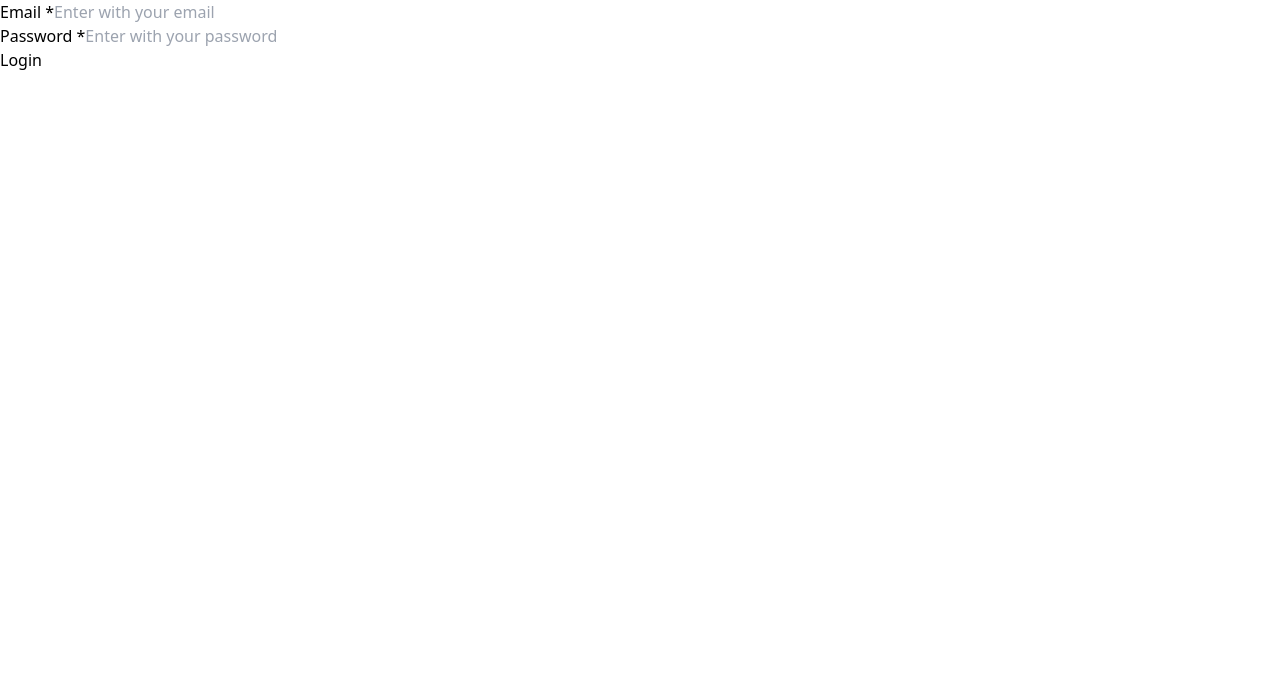
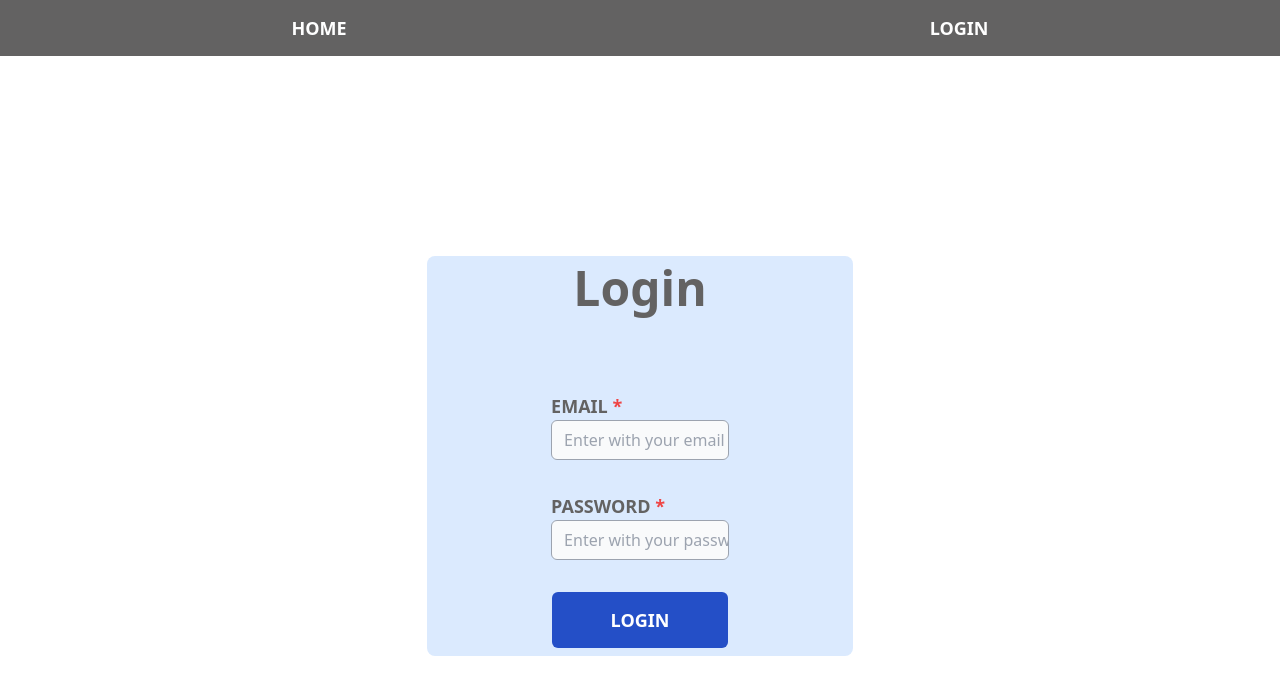
Before and after one commit to PixeLarm12/jukebox-test, a Vue app in the folder front/: page /login in a window 1280 px wide. Shown: the top 694 px of the page. Built offline with nearby package versions, Linux system fonts and the light colour scheme.

Commit message:
Added Home and Login page design

```diff
--- a/front/src/components/utils/NavBar.vue
+++ b/front/src/components/utils/NavBar.vue
@@ -1,5 +1,5 @@
 <template>
-    <nav class="h-14 w-screen bg-blue-400 flex flex-row justify-around items-center">
+    <nav class="h-14 w-screen bg-default-gray flex flex-row justify-around items-center">
         <router-link class="nav-item" :to="{ name: 'home' }">Home</router-link>
 
         <router-link v-if="isUserAuth" class="nav-item" :to="{ name: 'taskCreate' }">Create</router-link>
@@ -33,12 +33,10 @@ export default {
     methods: {
         async logout() {
             await axios.get("http://localhost/api/logout", { headers: {"Authorization": 'Bearer ' + localStorage.getItem('jwt_token')} })
-                .then(response => {
-                    if(response) {
-                        localStorage.removeItem("jwt_token")
+                .then(() => {
+                    localStorage.removeItem("jwt_token")
 
-                        this.$router.push({ name: "login" })
-                    }
+                    this.$router.go(this.$router.currentRoute);
                 })
                 .catch(error => console.log(error));
         }
--- a/front/src/css/app.css
+++ b/front/src/css/app.css
@@ -5,5 +5,13 @@
 @tailwind utilities;
 
 .nav-item {
-    @apply hover:underline cursor-pointer font-semibold uppercase text-default-gray;
+    @apply hover:underline cursor-pointer text-lg font-semibold uppercase text-white;
 }
+
+.btn-primary {
+    @apply w-44 h-14 bg-default-blue text-lg uppercase font-bold text-white rounded-md hover:bg-blue-600 flex justify-center items-center;
+}
+
+.default-input {
+    @apply w-full border border-gray-400 rounded-md h-10 pl-3 bg-gray-50 focus:bg-gray-200 hover:bg-gray-200;
+}
--- a/front/src/css/build.css
+++ b/front/src/css/build.css
@@ -556,6 +556,10 @@ video {
   --tw-contain-style:  ;
 }
 
+.col-span-12{
+  grid-column: span 12 / span 12;
+}
+
 .flex{
   display: flex;
 }
@@ -564,32 +568,60 @@ video {
   display: table;
 }
 
+.grid{
+  display: grid;
+}
+
 .h-14{
   height: 3.5rem;
 }
 
-.min-h-screen{
-  min-height: 100vh;
-}
-
-.min-h-\[100vgh\]{
-  min-height: 100vgh;
+.h-full{
+  height: 100%;
 }
 
 .min-h-\[100vh\]{
   min-height: 100vh;
 }
 
+.min-h-\[60vh\]{
+  min-height: 60vh;
+}
+
+.min-h-\[80vh\]{
+  min-height: 80vh;
+}
+
+.min-h-\[50vh\]{
+  min-height: 50vh;
+}
+
+.w-5\/12{
+  width: 41.666667%;
+}
+
+.w-6\/12{
+  width: 50%;
+}
+
+.w-full{
+  width: 100%;
+}
+
 .w-screen{
   width: 100vw;
 }
 
-.w-\[80vw\]{
-  width: 80vw;
+.w-3\/12{
+  width: 25%;
 }
 
-.w-\[screen\]{
-  width: screen;
+.w-4\/12{
+  width: 33.333333%;
+}
+
+.grid-cols-12{
+  grid-template-columns: repeat(12, minmax(0, 1fr));
 }
 
 .flex-row{
@@ -600,46 +632,195 @@ video {
   flex-direction: column;
 }
 
+.place-content-center{
+  place-content: center;
+}
+
+.place-items-center{
+  place-items: center;
+}
+
+.items-start{
+  align-items: flex-start;
+}
+
 .items-center{
   align-items: center;
+}
+
+.justify-start{
+  justify-content: flex-start;
 }
 
 .justify-center{
   justify-content: center;
 }
 
-.justify-between{
-  justify-content: space-between;
-}
-
 .justify-around{
   justify-content: space-around;
 }
 
-.bg-blue-400{
-  --tw-bg-opacity: 1;
-  background-color: rgb(96 165 250 / var(--tw-bg-opacity));
+.gap-8{
+  gap: 2rem;
 }
 
-.px-3{
-  padding-left: 0.75rem;
-  padding-right: 0.75rem;
+.gap-x-12{
+  -moz-column-gap: 3rem;
+       column-gap: 3rem;
 }
 
-.px-12{
-  padding-left: 3rem;
-  padding-right: 3rem;
+.rounded-md{
+  border-radius: 0.375rem;
+}
+
+.rounded-lg{
+  border-radius: 0.5rem;
+}
+
+.border{
+  border-width: 1px;
+}
+
+.border-default-blue{
+  --tw-border-opacity: 1;
+  border-color: rgb(36 79 199 / var(--tw-border-opacity));
+}
+
+.bg-default-gray{
+  --tw-bg-opacity: 1;
+  background-color: rgb(99 98 98 / var(--tw-bg-opacity));
+}
+
+.bg-blue-300{
+  --tw-bg-opacity: 1;
+  background-color: rgb(147 197 253 / var(--tw-bg-opacity));
+}
+
+.bg-blue-100{
+  --tw-bg-opacity: 1;
+  background-color: rgb(219 234 254 / var(--tw-bg-opacity));
+}
+
+.py-6{
+  padding-top: 1.5rem;
+  padding-bottom: 1.5rem;
+}
+
+.pb-12{
+  padding-bottom: 3rem;
+}
+
+.text-left{
+  text-align: left;
+}
+
+.text-2xl{
+  font-size: 1.5rem;
+  line-height: 2rem;
+}
+
+.text-4xl{
+  font-size: 2.25rem;
+  line-height: 2.5rem;
+}
+
+.text-lg{
+  font-size: 1.125rem;
+  line-height: 1.75rem;
+}
+
+.text-xl{
+  font-size: 1.25rem;
+  line-height: 1.75rem;
+}
+
+.text-3xl{
+  font-size: 1.875rem;
+  line-height: 2.25rem;
+}
+
+.text-5xl{
+  font-size: 3rem;
+  line-height: 1;
+}
+
+.font-bold{
+  font-weight: 700;
+}
+
+.font-semibold{
+  font-weight: 600;
+}
+
+.uppercase{
+  text-transform: uppercase;
+}
+
+.text-default-gray{
+  --tw-text-opacity: 1;
+  color: rgb(99 98 98 / var(--tw-text-opacity));
+}
+
+.text-red-500{
+  --tw-text-opacity: 1;
+  color: rgb(239 68 68 / var(--tw-text-opacity));
 }
 
 .nav-item{
   cursor: pointer;
+  font-size: 1.125rem;
+  line-height: 1.75rem;
   font-weight: 600;
   text-transform: uppercase;
   --tw-text-opacity: 1;
-  color: rgb(99 98 98 / var(--tw-text-opacity));
+  color: rgb(255 255 255 / var(--tw-text-opacity));
 }
 
 .nav-item:hover{
   -webkit-text-decoration-line: underline;
           text-decoration-line: underline;
 }
+
+.btn-primary{
+  display: flex;
+  height: 3.5rem;
+  width: 11rem;
+  align-items: center;
+  justify-content: center;
+  border-radius: 0.375rem;
+  --tw-bg-opacity: 1;
+  background-color: rgb(36 79 199 / var(--tw-bg-opacity));
+  font-size: 1.125rem;
+  line-height: 1.75rem;
+  font-weight: 700;
+  text-transform: uppercase;
+  --tw-text-opacity: 1;
+  color: rgb(255 255 255 / var(--tw-text-opacity));
+}
+
+.btn-primary:hover{
+  --tw-bg-opacity: 1;
+  background-color: rgb(37 99 235 / var(--tw-bg-opacity));
+}
+
+.default-input{
+  height: 2.5rem;
+  width: 100%;
+  border-radius: 0.375rem;
+  border-width: 1px;
+  --tw-border-opacity: 1;
+  border-color: rgb(156 163 175 / var(--tw-border-opacity));
+  --tw-bg-opacity: 1;
+  background-color: rgb(249 250 251 / var(--tw-bg-opacity));
+  padding-left: 0.75rem;
+}
+
+.default-input:hover{
+  --tw-bg-opacity: 1;
+  background-color: rgb(229 231 235 / var(--tw-bg-opacity));
+}
+
+.default-input:focus{
+  --tw-bg-opacity: 1;
+  background-color: rgb(229 231 235 / var(--tw-bg-opacity));
+}
--- a/front/src/pages/Home.vue
+++ b/front/src/pages/Home.vue
@@ -1,17 +1,17 @@
 <template>
     <page-template>
-        <div class="">
-            <h1>Welcome Home!</h1>
+        <div class="w-full min-h-[80vh] flex flex-col justify-center items-center">
+            <h1 class="text-default-gray uppercase text-4xl">Welcome Home!</h1>
 
-            <ul>
-                <li>
-                    <router-link :to="{name: 'taskCreate'}">Create Task</router-link>
-                </li>
+            <p class="text-default-gray text-2xl py-6">Welcome to our system of Tasks!</p>
 
-                <li>
-                    <router-link :to="{name: 'taskList'}">See all Tasks</router-link>
-                </li>
-            </ul>
+            <div v-if="isUserAuth" class="w-6/12 h-full flex flex-row justify-center items-center gap-x-12">
+                <router-link :to="{ name: 'taskList' }" class="btn-primary">See tasks</router-link>
+
+                <router-link :to="{ name: 'taskCreate' }" class="btn-primary">Create tasks</router-link>
+            </div>
+
+            <router-link v-else class="btn-primary" :to="{ name: 'login' }">Login</router-link>
         </div>
     </page-template>
 </template>
@@ -22,8 +22,20 @@ import PageTemplate from '../components/utils/PageTemplate.vue'
 export default {
     name: "Home",
 
+    beforeMount() {
+        if(localStorage.getItem('jwt_token')) {
+            this.isUserAuth = true;
+        }
+    },
+
     components: {
         PageTemplate
+    },
+
+    data() {
+        return {
+            isUserAuth: false,
+        }
     }
 }
 </script>
--- a/front/src/pages/Login.vue
+++ b/front/src/pages/Login.vue
@@ -1,30 +1,39 @@
 <template>
-    <div>
-        <form @submit.prevent="login()">
-            <div>
-                <label for="email">Email *</label>
-                <input type="email" id="email" name="email" v-model="email" placeholder="Enter with your email">
+    <page-template>
+        <form @submit.prevent="login()" class="w-full min-h-[100vh] flex flex-col justify-center items-center">
+            <div class="w-4/12 min-h-[50vh] grid grid-cols-12 gap-8 place-content-center place-items-center bg-blue-100 rounded-lg">
+                <h1 class="col-span-12 text-default-gray font-bold text-5xl pb-12">Login</h1>
+
+                <div class="col-span-12 w-5/12 flex flex-col justify-start items-start text-left">
+                    <label for="email" class="text-lg uppercase text-default-gray font-bold">Email <span class="font-bold text-red-500 text-lg">*</span></label>
+                    <input type="email" id="email" name="email" v-model="email" placeholder="Enter with your email" class="default-input">
+                </div>
+
+                <div class="col-span-12 w-5/12 flex flex-col justify-start items-start text-left">
+                    <label for="password" class="text-lg uppercase text-default-gray font-bold">Password <span class="font-bold text-red-500 text-lg">*</span></label>
+                    <input type="password" id="password" name="password" v-model="password" placeholder="Enter with your password" class="default-input">
+                </div>
+
+                <div v-show="errors.length > 0" class="col-span-12 flex flex-col justify-start items-start text-left">
+                    <span v-for="(error, index) in errors" :key="index" class="text-red-500 font-semibold">{{ error }}</span>
+                </div>
+
+                <button type="submit" class="col-span-12 flex justify-start items-start text-left btn-primary">Login</button>
             </div>
-
-            <div>
-                <label for="password">Password *</label>
-                <input type="password" id="password" name="password" v-model="password" placeholder="Enter with your password">
-            </div>
-
-            <div v-show="errors.length > 0">
-                <span v-for="(index, error) in errors" :key="index">{{ error }}</span>
-            </div>
-
-            <button type="submit">Login</button>
         </form>
-    </div>
+    </page-template>
 </template>
 
 <script>
 import axios from 'axios';
+import PageTemplate from '../components/utils/PageTemplate.vue';
 
 export default {
     name: "Login",
+
+    components: {
+        PageTemplate
+    },
 
     data() {
         return {
@@ -56,6 +65,7 @@ export default {
 
     validation() {
       let validator = 0;
+      this.errors = [];
 
       if(this.email === "") {
         this.errors.push("The EMAIL field are required and must be a valid email.");
```
